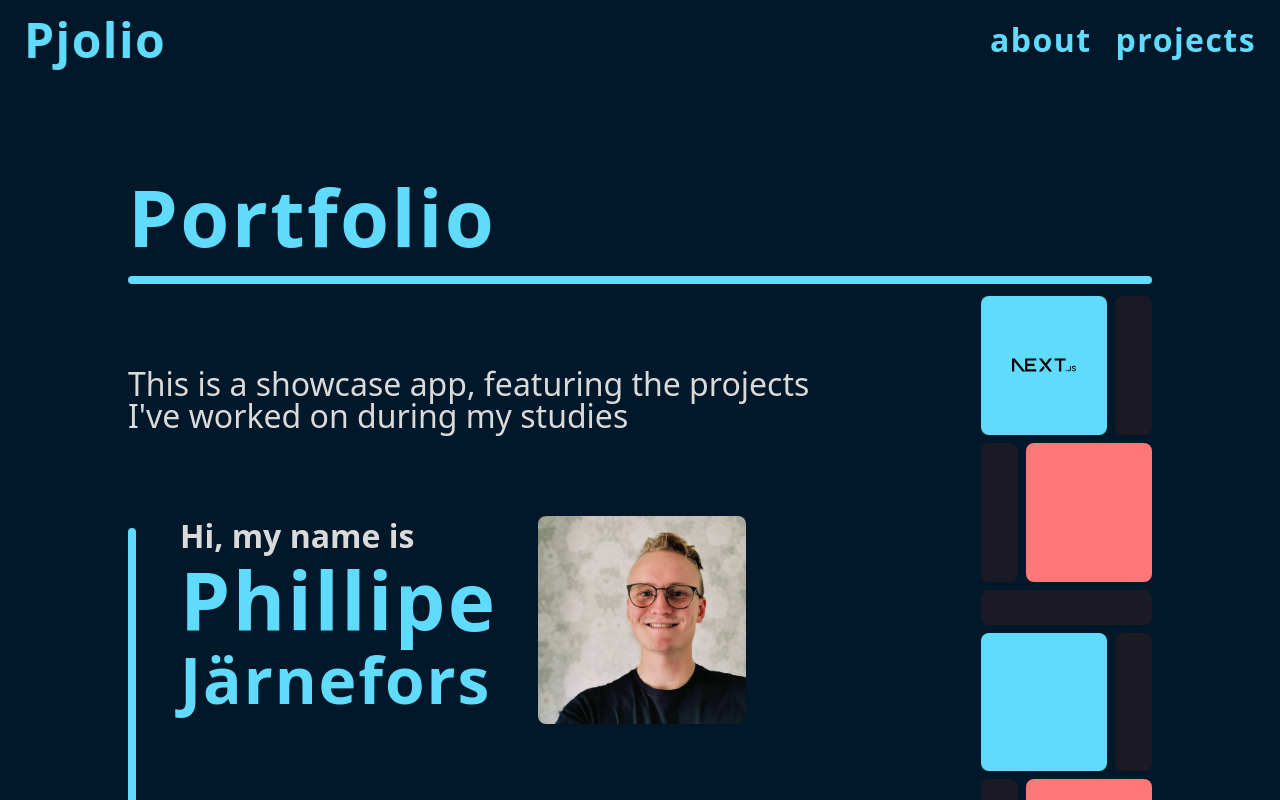
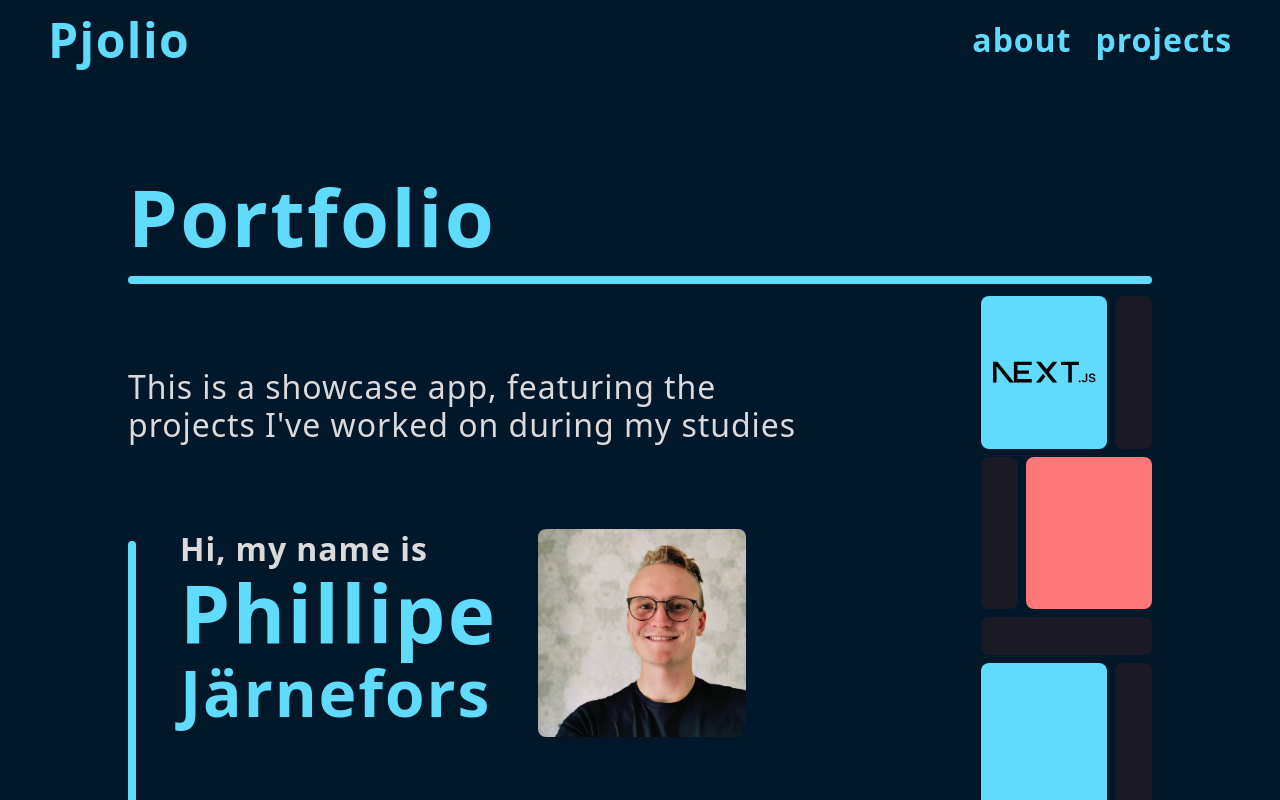
Before and after one commit to Phillipe-Jarnefors/ReactApp-portfolio, a React (Vite) app: page / in a window 1280 px wide. Shown: the top 800 px of the page. Built offline with nearby package versions, Linux system fonts and the light colour scheme; some icons are missing.

Commit message:
Animation appear stack

```diff
--- a/src/components/Header.tsx
+++ b/src/components/Header.tsx
@@ -20,7 +20,7 @@ export default function Header() {
   }, [])
 
   return (
-    <header className={`text-xl flex justify-between fixed w-full px-6 py-6 z-20 top-0 left-0 transition duration-1000 ${scrolling ? "bg-abstract" : 'bg-transparent'}`}>
+    <header className={`text-xl flex justify-between fixed w-full px-6 py-6 xl:px-12 z-20 top-0 left-0 transition duration-1000 ${scrolling ? "bg-abstract" : 'bg-transparent'}`}>
       <Link to="/">
         <h1 className={`text-primary transition duration-4000 ${scrolling &&  "text-secondary"}`}>Pjolio</h1>
       </Link>
@@ -28,7 +28,7 @@ export default function Header() {
         <Icon className="h-8 w-8 transition hover:translate-y-[-3px] invisible md:visible" icon="bi:github" color="#61dbfb" />
         <Icon className="h-8 w-8 transition hover:translate-y-[-3px] invisible md:visible" icon="mdi:linkedin" color="#61dbfb" />
         <Link to="/">
-          <h1 className="text-primary text-medium transition hover:translate-y-[-3px] invisible md:visible">about</h1>
+          <h1 className="text-primary text-medium transition hover:translate-y-[-3px] invisible md:visible"><a href="#about">about</a></h1>
         </Link>
         <Link to="/">
           <h2 className="text-primary text-medium transition hover:translate-y-[-3px] invisible md:visible">projects</h2>
--- a/src/index.css
+++ b/src/index.css
@@ -1,215 +1,6 @@
 @tailwind base;
+html {
+  scroll-behavior: smooth;
+}
 @tailwind components;
 @tailwind utilities;
-
-/* * {
-  box-sizing: border-box;
-  margin: 0;
-  padding: 0;
-}
-
-:root {
-  font-family: Inter, system-ui, Avenir, Helvetica, Arial, sans-serif;
-  line-height: 1.5;
-  font-weight: 400;
-
-  color-scheme: light dark;
-  color: rgba(255, 255, 255, 0.87);
-  background-color: #242424;
-
-  font-synthesis: none;
-  text-rendering: optimizeLegibility;
-  -webkit-font-smoothing: antialiased;
-  -moz-osx-font-smoothing: grayscale;
-  -webkit-text-size-adjust: 100%;
-}
-
-.cs-logo {
-  padding-bottom: 1rem;
-  font-weight: 600;
-  color: #242424;
-  -webkit-text-stroke-width: 2px;
-  -webkit-text-stroke-color: #00e0ff;
-  padding-bottom: 1rem;
-}
-
-.cs-logo-core {
-  border-bottom: 2px solid #00e0ff;
-  -webkit-text-stroke-width: 2px;
-  -webkit-text-stroke-color: #00e0ff;
-}
-
-.go-back-link {
-  color: #00e0ff;
-  padding: 1rem;
-}
-
-.versus-text {
-  color: white;
-  font-size: 2.5rem;
-  font-weight: 600;
-  -webkit-text-stroke-width: 2px;
-  -webkit-text-stroke-color: #242424;
-}
-
-a {
-  font-weight: 500;
-  color: #646cff;
-  text-decoration: inherit;
-}
-a:hover {
-  color: #535bf2;
-}
-
-h1 {
-  font-size: 3.2em;
-  line-height: 1.1;
-}
-
-button {
-  border-radius: 8px;
-  border: 1px solid transparent;
-  padding: 0.6em 1.2em;
-  font-size: 1em;
-  font-weight: 500;
-  font-family: inherit;
-  background-color: #1a1a1a;
-  cursor: pointer;
-  transition: border-color 0.25s;
-}
-button:hover {
-  border-color: #646cff;
-}
-button:focus,
-button:focus-visible {
-  outline: 4px auto -webkit-focus-ring-color;
-}
-
-@media (prefers-color-scheme: light) {
-  :root {
-    color: #213547;
-    background-color: #ffffff;
-  }
-  a:hover {
-    color: #747bff;
-  }
-  button {
-    background-color: #f9f9f9;
-  }
-}
-
-
-
-.header-container {
-  display: flex;
-  align-items: center;
-  gap: 1rem;
-  padding: 0 1rem;
-}
-
-.header-container p:nth-child(2) {
-  margin-left: auto;
-}
-
-.navlink {
-  color: #00e0ff;
-}
-
-
-
-.live-event-wrapper {
-  border-top: 1px solid #494949;
-  margin-top: 3.5rem;
-  padding-top: 2rem;
-  display: flex;
-  flex: 1;
-  flex-direction: column;
-  gap: 1rem;
-}
-
-@media only screen and (min-width: 700px) {
-  .live-container {
-
-    display: flex;
-    flex-wrap: wrap;
-    align-items: center;
-    justify-content: center;
-    gap: 2rem;
-    margin: 0 12rem;
-  }
-  .live-event-wrapper {
-    min-width: 300px;
-    flex: 1;
-    gap: 1rem;
-
-    max-width: 350px;
-  }
-}
-
-.live-time {
-  text-align: center;
-  font-size: x-small;
-  color: #858585;
-  padding-bottom: 0.2rem;
-}
-
-.live-event-title {
-  align-items: center;
-  justify-content: center;
-  gap: 1rem;
-  display: flex;
-  flex-direction: row;
-}
-
-.live-event-title > p {
-  color: #8fff00;
-  font-size: 10px;
-  /* font-weight: 500;
-}
-
-.live-event-header {
-  display: flex;
-  justify-content: space-around;
-  align-items: center;
-  padding-bottom: 1rem;
-}
-
-.live-event-header > h2 {
-  font-size: 3rem;
-  font-weight: lighter;
-}
-
-.live-gameset {
-  display: flex;
-  flex-direction: column;
-  align-items: center;
-}
-
-.live-gameset > h2 {
-  font-weight: 100;
-  letter-spacing: 0.09rem;
-}
-
-.live-event-context {
-  background-color: #00e0ff;
-  color: #242424;
-  padding: 2.5rem 0;
-  display: flex;
-  align-items: center;
-  justify-content: space-around;
-  flex-wrap: wrap;
-}
-
-.live-teams {
-  display: flex;
-  flex-direction: column;
-  align-items: center;
-}
-
-
-.live-teams > h3 {
-  font-size: medium;
-  font-weight: 100;
-}
-
-*/
--- a/src/pages/Home.tsx
+++ b/src/pages/Home.tsx
@@ -1,22 +1,43 @@
 
 import { Link } from "react-router-dom"
+import { useState, useEffect } from "react"
 import  phillipe  from "../images/phillipe.jpg"
 import { Icon } from "@iconify/react/dist/iconify.js"
 
 export default function Home() {
+  const [slowVisible, setSlowVisible] = useState<Boolean>(false)
+  const [fastVisible, setFastVisible] = useState<boolean>(false)
+
+  useEffect(() => {
+    const delayFast = setTimeout(() => {
+      setFastVisible(true)
+      clearTimeout(delayFast)
+    }, 700);
+
+    const delaySlow = setTimeout(() => {
+      setSlowVisible(true)
+      clearTimeout(delaySlow)
+    }, 450);
+
+    return () => {
+      clearTimeout(delayFast)
+      clearTimeout(delaySlow)
+    }
+  },[])
+
   return (
     <section className="home-wrapper">
       <h2 className="text-3xl text-primary mt-20 sm:mt-28 sm:pb-4 md:mt-40">Portfolio</h2>
       <div className="h-2 bg-primary rounded mt-3"></div>
       <main className="grid grid-cols-3 gap-6 sm:gap-10 md:gap-16 lg:gap-[6rem] xl:gap-0">
        <div className="col-span-2 mt-7">
-        <p className="text-medium text-font sm:py-4 xl:py-14">This is a showcase app, featuring the projects I've worked on during my studies</p>
+        <p className="text-standard text-font sm:py-4 xl:py-14">This is a showcase app, featuring the projects I've worked on during my studies</p>
         <article className="flex gap-3 mt-7">
           <div className="p-1 bg-primary rounded mt-3 "></div>
           <section className="sm:pl-4 xl:pl-8 ">
             <div className="xl:flex flex-row-reverse justify-end gap-10 ">
               <div className="mt-3 xl:mt-0  rounded">
-                <img className="rounded-lg w-heroSm xl:w-hero xl:h-hero lg:mb-10" src={phillipe} alt="phillipe" />
+                <img className="rounded-lg w-heroSm xl:w-hero xl:h-hero lg:mb-10 " src={phillipe} alt="phillipe" />
               </div>
               <div className="">
                 <p className="text-medium text-font font-semibold mt-5 mb-2 sm:mb-3 lg:mt-1 xl:mb-8 ">Hi, my name is</p>
@@ -24,12 +45,12 @@ export default function Home() {
                 <h3 className="text-2xl xl:text-lastname text-primary mt-1 ">Järnefors</h3>
               </div>
             </div>
-            <p className="text-medium text-font mt-5 sm:mt-10">I'm a dedicated student in my final year, specializing in Frontend React at YH Campus Lidköping. I'm eager to make meaningful connections and showcase my skills to prospective employers after graduation.</p>
-            <button className="text-button rounded-md text-font outline px-5 py-2 mt-6 mb-1 md:mt-12">Reach out &gt;</button>
+            <p className="text-standard text-font mt-5 sm:mt-10">I'm a dedicated student in my final year, specializing in Frontend React at YH Campus Lidköping. I'm eager to make meaningful connections and showcase my skills to prospective employers after graduation.</p>
+            <button className="2xl:animate-bounce text-button rounded-md hover:bg-primary hover:text-abstract text-font outline px-5 lg:px-8 py-2 lg:py-5 mt-6 mb-1 md:mt-12">Reach out &gt;</button>
           </section>
         </article>
        </div>
-       <section className="container   xl:z-10 xl:h-full xl:w-1/2 ml-auto mb-40 grid grid-cols-4 grid-rows-layout col-span-1 gap-2 mt-3 ">
+       {slowVisible && <section className="container animate-fade-in xl:z-10 xl:h-full xl:w-1/2 ml-auto mb-40 grid grid-cols-4 grid-rows-layout col-span-1 gap-2 mt-3 ">
         <div className="col-span-3 bg-primary rounded-lg flex justify-center items-center "><Icon icon="logos:nextjs" className="w-cards h-cards" color="#001829" /></div>
         <div className="col-span-1 bg-abstract rounded-lg  "></div>
         <div className="col-span-1 bg-abstract rounded-lg "></div>
@@ -42,12 +63,13 @@ export default function Home() {
         <div className="col-span-4  bg-abstract rounded-lg "></div>
         <div className="col-span-3 bg-primary rounded-lg flex justify-center items-center"><Icon icon="cib:typescript" className="w-cards h-cards" color="#001829"/></div>
         <div className="col-span-1 bg-abstract rounded-lg "></div>
-       </section>
+       </section>}
       </main>
       {/* <h1>Next up tournaments</h1>
       <Link to="live-tournament">
         <h3>Watch the schedule</h3>
       </Link> */}
+      <div id="about"></div>
     </section>
   )
 }
--- a/tailwind.config.js
+++ b/tailwind.config.js
@@ -2,6 +2,22 @@
 export default {
   content: ["./index.html", "./src/**/*.{js,ts,jsx,tsx}"],
   theme: {
+    screens: {
+      sm: "640px",
+      // => @media (min-width: 640px) { ... }
+
+      md: "768px",
+      // => @media (min-width: 768px) { ... }
+
+      lg: "1024px",
+      // => @media (min-width: 1024px) { ... }
+
+      xl: "1280px",
+      // => @media (min-width: 1280px) { ... }
+
+      "2xl": "1670px",
+      // => @media (min-width: 1536px) { ... }
+    },
     extend: {
       colors: {
         font: "#DADADA",
@@ -11,7 +27,7 @@ export default {
         abstract: "#1B1A24",
       },
       spacing: {
-        cards: "clamp(3.5rem, 5vw, 8rem)",
+        cards: "clamp(3.8rem, 8vw, 8rem)",
         heroSm: "13rem",
         hero: "clamp(13rem, 8vw, 22rem)",
         logo: "clamp(1.5rem, 3vw, 3rem)",
@@ -20,6 +36,15 @@ export default {
       },
       transitionDuration: {
         4000: "4000ms",
+      },
+      animation: {
+        "fade-in": "fade-in 1s ease-in-out",
+      },
+      keyframes: {
+        "fade-in": {
+          "0%": { opacity: "0" },
+          "100%": { opacity: "1" },
+        },
       },
     },
     gridTemplateRows: {
@@ -35,10 +60,18 @@ export default {
           fontWeight: "600",
         },
       ],
+      standard: [
+        "clamp(0.9rem, 3vw, 2rem)",
+        {
+          lineHeight: "clamp(1.4rem, 4.2vw, 2.4rem)",
+          letterSpacing: "0.03em",
+        },
+      ],
       medium: [
         "clamp(0.9rem, 3vw, 2rem)",
         {
           lineHeight: "clamp(1.2rem, 4.5vw, 2rem)",
+          letterSpacing: "0.03em",
         },
       ],
       xl: [
```
